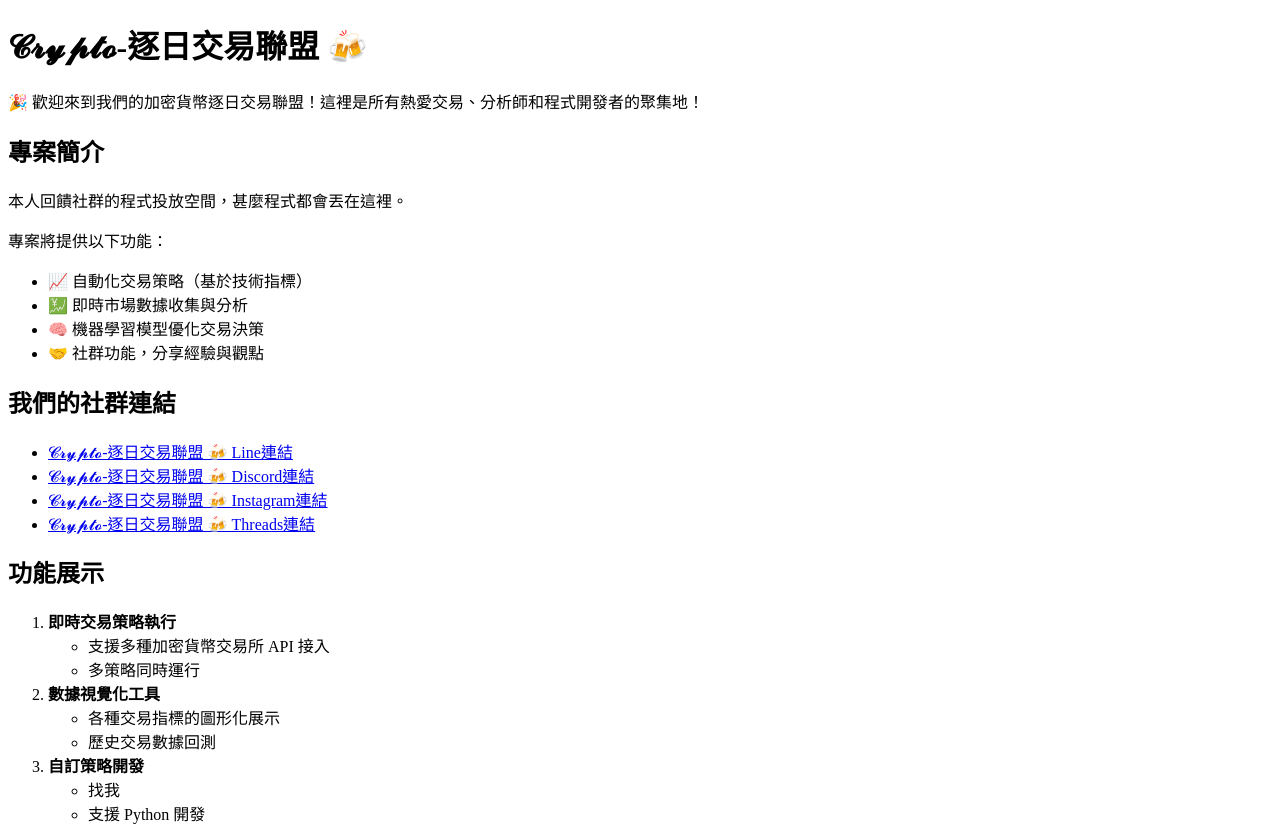
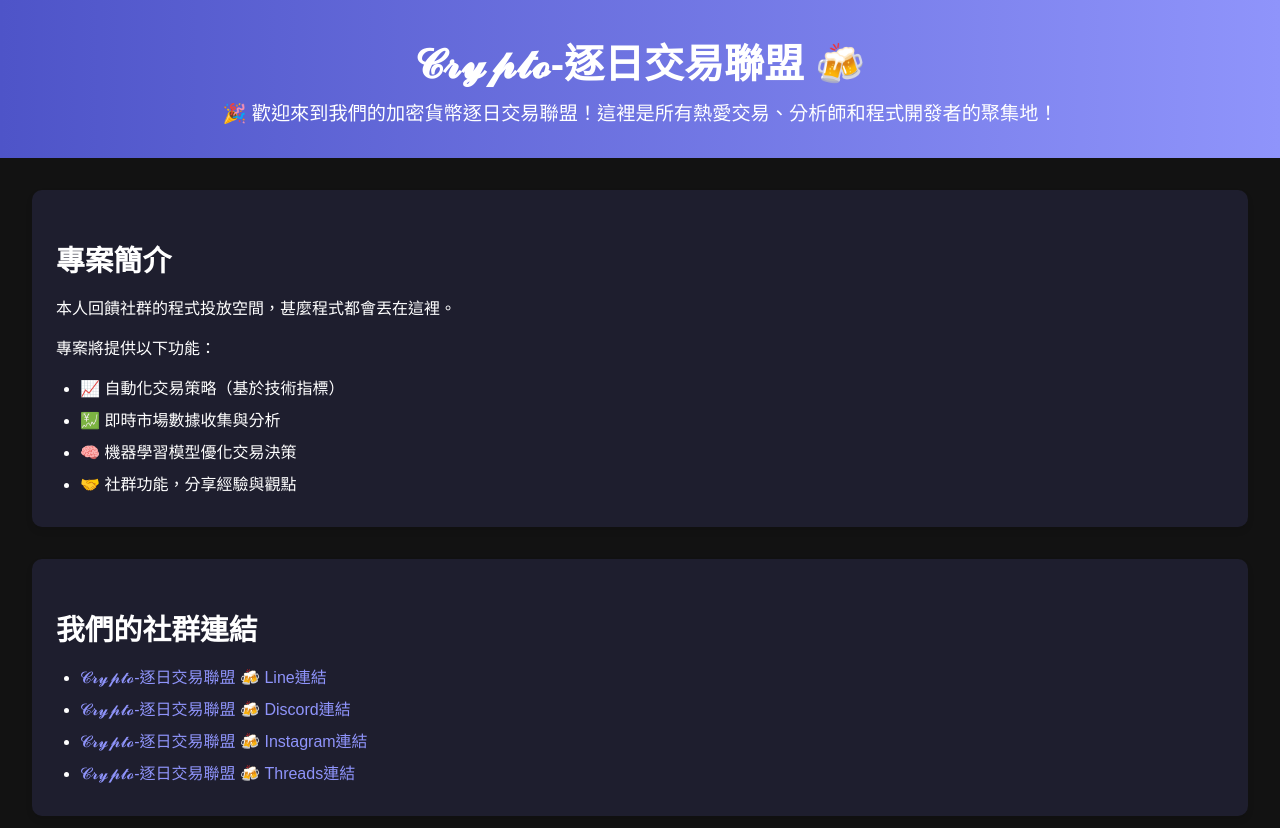
Before and after one commit to sinchichou/ZUOSUN-Crypto-page, a plain HTML site: page index.html in a window 1280 px wide. Shown: the top 828 px of the page. Drawn offline with Linux system fonts and the light colour scheme.

Commit message:
Update index.html

```diff
--- a/index.html
+++ b/index.html
@@ -4,6 +4,65 @@
     <meta charset="UTF-8">
     <meta name="viewport" content="width=device-width, initial-scale=1.0">
     <title>𝓒𝓻𝔂𝓹𝓽𝓸-逐日交易聯盟 🍻</title>
+    <link rel="stylesheet" href="styles.css">
+    <style>
+        body {
+            font-family: Arial, sans-serif;
+            background-color: #121212;
+            color: #ffffff;
+            margin: 0;
+            padding: 0;
+        }
+        header {
+            background: linear-gradient(90deg, #4e54c8, #8f94fb);
+            text-align: center;
+            padding: 2rem;
+            color: white;
+        }
+        header h1 {
+            font-size: 2.5rem;
+            margin: 0;
+        }
+        header p {
+            font-size: 1.2rem;
+            margin: 0.5rem 0 0;
+        }
+        main {
+            padding: 2rem;
+        }
+        section {
+            margin-bottom: 2rem;
+            padding: 1.5rem;
+            background-color: #1e1e2e;
+            border-radius: 10px;
+            box-shadow: 0 4px 6px rgba(0, 0, 0, 0.1);
+        }
+        section h2 {
+            font-size: 1.8rem;
+            margin-bottom: 1rem;
+        }
+        section ul, section ol {
+            margin: 0;
+            padding-left: 1.5rem;
+        }
+        section ul li, section ol li {
+            margin-bottom: 0.5rem;
+        }
+        section a {
+            color: #8f94fb;
+            text-decoration: none;
+        }
+        section a:hover {
+            text-decoration: underline;
+        }
+        pre {
+            background-color: #2b2b3b;
+            padding: 1rem;
+            border-radius: 5px;
+            overflow-x: auto;
+            color: #ffffff;
+        }
+    </style>
 </head>
 <body>
     <header>
```
